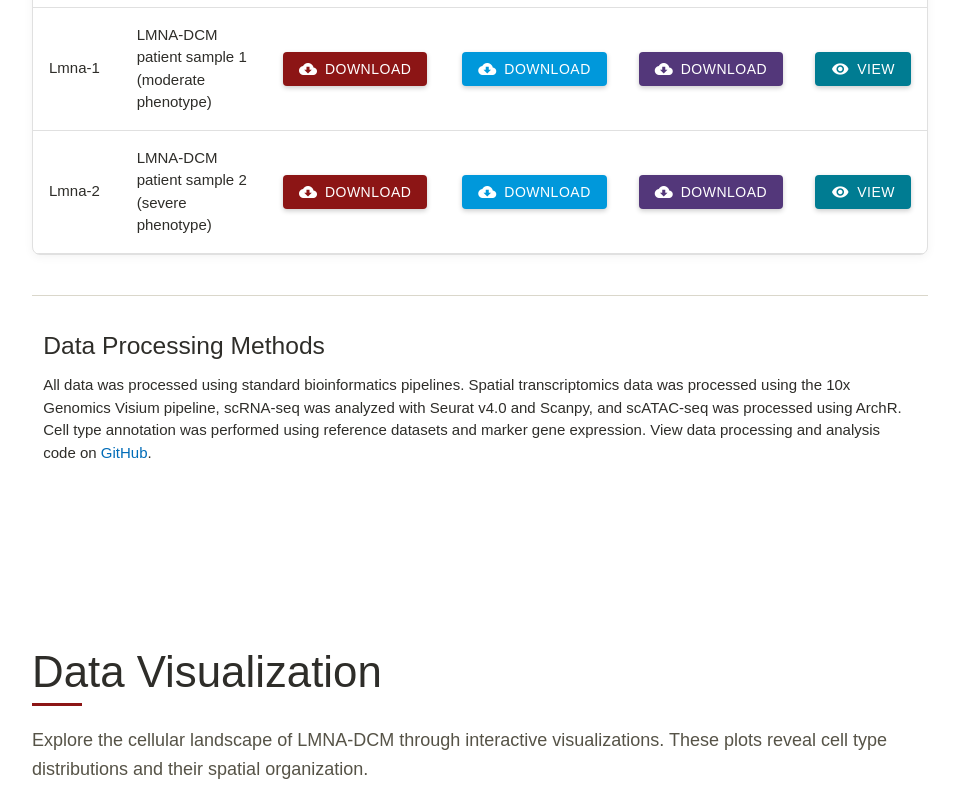
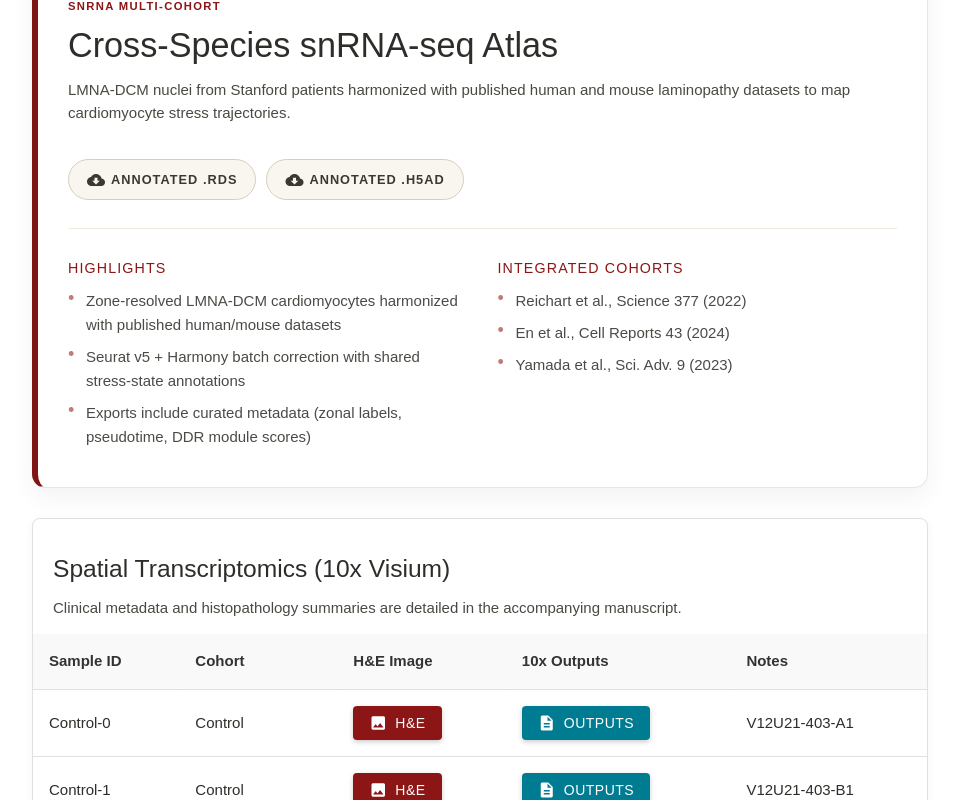
Before and after one commit to finecwg/LMNA_DCM_Portal, a React (Create React App) app in the folder src/frontend/: page / in a window 1280 px wide. Shown: the part 1580-2380 px from the top of the page, without its empty margins (160-1119 px from the left). Built offline with nearby package versions, Linux system fonts and the light colour scheme.

Commit message:
big update

```diff
--- a/src/frontend/package.json
+++ b/src/frontend/package.json
@@ -5,6 +5,7 @@
   "private": true,
   "dependencies": {
     "axios": "^0.27.2",
+    "caniuse-lite": "^1.0.30001755",
     "chart.js": "^3.9.1",
     "materialize-css": "^1.0.0",
     "react": "^18.2.0",
--- a/src/frontend/src/App.css
+++ b/src/frontend/src/App.css
@@ -478,6 +478,171 @@ a:hover {
   transform: translateY(-1px);
 }
 
+.secondary-text {
+  color: #4a4841;
+  line-height: 1.5;
+}
+
+.data-card {
+  border-radius: 14px;
+  background: #fff;
+  margin-bottom: 30px;
+  border: 1px solid #ebe5db;
+  box-shadow: 0 10px 25px rgba(16, 6, 2, 0.05);
+}
+
+.snrna-card {
+  border-left: 6px solid #801515;
+}
+
+.atlas-card {
+  padding: 30px;
+  display: flex;
+  flex-direction: column;
+  gap: 28px;
+}
+
+.atlas-header {
+  display: flex;
+  flex-wrap: wrap;
+  justify-content: space-between;
+  gap: 20px;
+  align-items: flex-start;
+}
+
+.atlas-heading h4 {
+  margin: 10px 0;
+  font-weight: 400;
+}
+
+.atlas-tag {
+  font-size: 0.75rem;
+  letter-spacing: 0.12em;
+  text-transform: uppercase;
+  font-weight: 600;
+  color: #8c1515;
+}
+
+.atlas-actions {
+  display: flex;
+  gap: 10px;
+  flex-wrap: wrap;
+}
+
+.download-stack {
+  display: flex;
+  flex-wrap: wrap;
+  gap: 12px;
+  margin: 20px 0;
+}
+
+.download-pill {
+  display: inline-flex;
+  gap: 6px;
+  align-items: center;
+  justify-content: center;
+  padding: 10px 18px;
+  border-radius: 999px;
+  border: 1px solid #d5cec0;
+  background: #f9f6f0;
+  color: #3a3832;
+  font-weight: 600;
+  text-transform: uppercase;
+  font-size: 0.85rem;
+  letter-spacing: 0.08em;
+  transition: background-color 0.2s ease, color 0.2s ease, border-color 0.2s;
+}
+
+.download-pill:hover,
+.download-pill:focus {
+  background: #8c1515;
+  color: #fff;
+  border-color: #8c1515;
+}
+
+.download-pill i {
+  font-size: 18px;
+}
+
+.atlas-body {
+  display: grid;
+  grid-template-columns: repeat(auto-fit, minmax(240px, 1fr));
+  gap: 30px;
+  border-top: 1px solid #efe9de;
+  padding-top: 20px;
+}
+
+.atlas-column h6 {
+  font-size: 0.95rem;
+  letter-spacing: 0.08em;
+  text-transform: uppercase;
+  color: #8c1515;
+  margin-bottom: 12px;
+}
+
+.atlas-list {
+  list-style: none;
+  padding: 0;
+  margin: 0;
+  color: #4c4a45;
+  line-height: 1.6;
+}
+
+.atlas-list li {
+  position: relative;
+  padding-left: 18px;
+  margin-bottom: 8px;
+}
+
+.atlas-list li::before {
+  content: "•";
+  position: absolute;
+  left: 0;
+  color: #c17c74;
+  font-size: 1.2rem;
+  line-height: 1;
+}
+
+.integration-note {
+  border-top: 1px solid #e3ddd1;
+  padding-top: 15px;
+}
+
+.dataset-label {
+  font-weight: 600;
+  font-size: 0.9rem;
+  text-transform: uppercase;
+  letter-spacing: 0.08em;
+  color: #8c1515;
+}
+
+.dataset-list {
+  margin: 10px 0 0 18px;
+  color: #4c4a45;
+  line-height: 1.5;
+}
+
+.table-header {
+  display: flex;
+  align-items: center;
+  justify-content: space-between;
+  padding: 20px 20px 0;
+}
+
+.pending-card {
+  background-color: #f7f2ec;
+  border-radius: 10px;
+  border: 1px dashed #d8cfc0;
+  padding: 25px;
+  margin-top: 30px;
+}
+
+.pending-header {
+  display: flex;
+  align-items: center;
+  gap: 10px;
+}
+
 /* Modern, elegant color scheme */
 .spatial-btn {
   background-color: #8c1515 !important; /* Stanford Cardinal Red */
@@ -548,3 +713,40 @@ a:hover {
 .waves-effect.waves-light .waves-ripple {
   display: none !important;
 }
+
+/* Publication-ready placeholders */
+.section-placeholder .placeholder-card {
+  background-color: #f8f6f2;
+  border: 1px solid #e0dbce;
+  border-radius: 8px;
+}
+
+.placeholder-status {
+  display: inline-block;
+  padding: 4px 12px;
+  border-radius: 999px;
+  background-color: #fff3e0;
+  color: #b34700;
+  font-size: 0.75rem;
+  letter-spacing: 0.08em;
+  text-transform: uppercase;
+  font-weight: 600;
+  margin-bottom: 18px;
+}
+
+.placeholder-list {
+  margin: 0 0 12px 18px;
+  color: #4c4a45;
+  line-height: 1.5;
+}
+
+.placeholder-list li {
+  margin-bottom: 6px;
+}
+
+.placeholder-footnote {
+  font-size: 0.9rem;
+  color: #6e6b63;
+  font-style: italic;
+  margin-top: 12px;
+}
--- a/src/frontend/src/components/DataTable.js
+++ b/src/frontend/src/components/DataTable.js
@@ -1,58 +1,94 @@
-import React, { useState, useEffect } from "react";
+import React, { useState, useEffect, useRef } from "react";
 import M from "materialize-css";
 
 function DataTable() {
-  const [datasets, setDatasets] = useState([]);
   const [loading, setLoading] = useState(true);
+  const tooltipInstances = useRef([]);
 
   useEffect(() => {
-    // Simulate API fetch with dummy data
-    setTimeout(() => {
-      const dummyData = [
+    const timer = setTimeout(() => {
+      setLoading(false);
+      const elems = document.querySelectorAll(".tooltipped");
+      const instances = M.Tooltip.init(elems, {
+        exitDelay: 100,
+        enterDelay: 200,
+      });
+      tooltipInstances.current = Array.isArray(instances)
+        ? instances
+        : instances
+        ? [instances]
+        : [];
+    }, 500);
+
+    return () => {
+      clearTimeout(timer);
+      tooltipInstances.current.forEach((instance) => instance.destroy());
+    };
+  }, []);
+
+  const snrnaDownloads = [
     {
-          id: 1,
-          name: "Control",
-          description: "Healthy heart tissue control sample",
-          links: {
-            spatial: "#download-spatial-control",
-            scRNA: "#download-scrna-control",
-            scATAC: "#download-scatac-control",
-            details: "#details-control",
-          },
+      label: "Annotated .RDS",
+      href: "https://www.dropbox.com/scl/fi/87zyvuhi696ccibxjqu8d/LMNA_snRNA_human_mouse_Atlas_annotated_DK_250710.rds?rlkey=txnmpdov9ep1xu7qko4jijgjx&dl=0",
+      tooltip: "Download cross-species Seurat object (.rds)",
     },
     {
-          id: 2,
-          name: "Lmna-1",
-          description: "LMNA-DCM patient sample 1 (moderate phenotype)",
-          links: {
-            spatial: "#download-spatial-lmna1",
-            scRNA: "#download-scrna-lmna1",
-            scATAC: "#download-scatac-lmna1",
-            details: "#details-lmna1",
-          },
-        },
-        {
-          id: 3,
-          name: "Lmna-2",
-          description: "LMNA-DCM patient sample 2 (severe phenotype)",
-          links: {
-            spatial: "#download-spatial-lmna2",
-            scRNA: "#download-scrna-lmna2",
-            scATAC: "#download-scatac-lmna2",
-            details: "#details-lmna2",
-          },
+      label: "Annotated .H5AD",
+      href: "https://www.dropbox.com/scl/fi/ljruvsgxcgurz2irjfcjt/LMNA_snRNA_human_mouse_Atlas_annotated_DK_250710.h5ad?rlkey=jrir23rwhuupu2dvkgw6f4tan&dl=0",
+      tooltip: "Download cross-species AnnData object (.h5ad)",
     },
   ];
 
-      setDatasets(dummyData);
-      setLoading(false);
+  const integrationStudies = [
+    "Reichart et al., Science 377 (2022)",
+    "En et al., Cell Reports 43 (2024)",
+    "Yamada et al., Sci. Adv. 9 (2023)",
+  ];
 
-      // Initialize tooltips after data is loaded
-      setTimeout(() => {
-        M.Tooltip.init(document.querySelectorAll(".tooltipped"));
-      }, 100);
-    }, 1000); // Simulate loading delay
-  }, []);
+  const snrnaHighlights = [
+    "Zone-resolved LMNA-DCM cardiomyocytes harmonized with published human/mouse datasets",
+    "Seurat v5 + Harmony batch correction with shared stress-state annotations",
+    "Exports include curated metadata (zonal labels, pseudotime, DDR module scores)",
+  ];
+
+  const spatialSamples = [
+    {
+      id: "Control-0",
+      cohort: "Control",
+      heImage:
+        "https://www.dropbox.com/scl/fi/voxj5ue1ektpjwieu904h/Control-0_V12U21-403-A1.tif?rlkey=2fnrpmfdhbz9hpszfsteaajh4&dl=0",
+      visium:
+        "https://www.dropbox.com/scl/fo/596e1tl5lafdpdfma7sic/ANWLhuAZeI-O423EmDiFTQ8?rlkey=nf2qcxpks6rdyyua5p7nry37r&dl=0",
+      note: "V12U21-403-A1",
+    },
+    {
+      id: "Control-1",
+      cohort: "Control",
+      heImage:
+        "https://www.dropbox.com/scl/fi/77g3m2s5zpqufogc5f2vo/Control-1_V12U21-403-B1.tif?rlkey=zm5z5efx1hof9w77ydk7vc0me&dl=0",
+      visium:
+        "https://www.dropbox.com/scl/fo/osmmln9ky17uqr6cn0h0m/APn1Op96_R88rAEJtDJsfBY?rlkey=45rjihmwo9ie05hngya4sq4tb&dl=0",
+      note: "V12U21-403-B1",
+    },
+    {
+      id: "LMNA-1",
+      cohort: "LMNA-DCM",
+      heImage:
+        "https://www.dropbox.com/scl/fi/g41gnyv1upsvbo098dj2k/LMNA-1_V12U21-403-C1.tif?rlkey=2vcyfol56fy2l44t0vx94xukc&dl=0",
+      visium:
+        "https://www.dropbox.com/scl/fo/y2psllbywwe4i1sqiekds/AKNdX_mYQZdGujyXjJMvMw0?rlkey=qhkslia1l98myk5atxcgj2lgw&dl=0",
+      note: "V12U21-403-C1",
+    },
+    {
+      id: "LMNA-2",
+      cohort: "LMNA-DCM",
+      heImage:
+        "https://www.dropbox.com/scl/fi/sstxw7n3oyeyjgpmiboxb/LMNA-2_V12U21-403-D1.tif?rlkey=9r3vy8nh2nd8nnzt7oypyykxf&dl=0",
+      visium:
+        "https://www.dropbox.com/scl/fo/djqwur7f0tfc0nlaqrb5d/AMvmAEojlVFM_ZrNdkLmDHQ?rlkey=9wk151vlhg7zhopeg6bi7aap3&dl=0",
+      note: "V12U21-403-D1",
+    },
+  ];
 
   return (
     <section id="data" className="section scrollspy">
@@ -82,86 +118,141 @@ function DataTable() {
             </div>
           </div>
         ) : (
+          <>
+            <div className="data-card snrna-card atlas-card">
+              <div className="atlas-header">
+                <div className="atlas-heading">
+                  <span className="atlas-tag">snRNA multi-cohort</span>
+                  <h4>Cross-Species snRNA-seq Atlas</h4>
+                  <p className="secondary-text">
+                    LMNA-DCM nuclei from Stanford patients harmonized with
+                    published human and mouse laminopathy datasets to map
+                    cardiomyocyte stress trajectories.
+                  </p>
+                </div>
+                <div className="atlas-actions">
+                  {snrnaDownloads.map((file) => (
+                    <a
+                      key={file.href}
+                      href={file.href}
+                      target="_blank"
+                      rel="noopener noreferrer"
+                      className="download-pill tooltipped"
+                      data-position="bottom"
+                      data-tooltip={file.tooltip}
+                    >
+                      <i className="material-icons">cloud_download</i>
+                      {file.label}
+                    </a>
+                  ))}
+                </div>
+              </div>
+
+              <div className="atlas-body">
+                <div className="atlas-column">
+                  <h6>Highlights</h6>
+                  <ul className="atlas-list">
+                    {snrnaHighlights.map((item) => (
+                      <li key={item}>{item}</li>
+                    ))}
+                  </ul>
+                </div>
+                <div className="atlas-column">
+                  <h6>Integrated cohorts</h6>
+                  <ul className="atlas-list">
+                    {integrationStudies.map((study) => (
+                      <li key={study}>{study}</li>
+                    ))}
+                  </ul>
+                </div>
+              </div>
+            </div>
+
             <div className="data-table-container">
+              <div className="table-header">
+                <div>
+                  <h5>Spatial Transcriptomics (10x Visium)</h5>
+                  <p className="secondary-text">
+                    Clinical metadata and histopathology summaries are detailed
+                    in the accompanying manuscript.
+                  </p>
+                </div>
+              </div>
               <table className="data-resources-table">
                 <thead>
                   <tr>
                     <th>Sample ID</th>
-                  <th>Description</th>
-                  <th>Spatial Transcriptomics</th>
-                  <th>scRNA-seq</th>
-                  <th>scATAC-seq</th>
-                  <th>Details</th>
+                    <th>Cohort</th>
+                    <th>H&amp;E Image</th>
+                    <th>10x Outputs</th>
+                    <th>Notes</th>
                   </tr>
                 </thead>
                 <tbody>
-                {datasets.map((dataset) => (
-                  <tr key={dataset.id}>
+                  {spatialSamples.map((sample) => (
+                    <tr key={sample.id}>
                       <td>
-                      <strong>{dataset.name}</strong>
+                        <strong>{sample.id}</strong>
                       </td>
-                    <td>{dataset.description}</td>
+                      <td>{sample.cohort}</td>
                       <td>
                         <a
-                        href={dataset.links.spatial}
+                          href={sample.heImage}
+                          target="_blank"
+                          rel="noopener noreferrer"
                           className="download-btn spatial-btn tooltipped"
                           data-position="bottom"
-                        data-tooltip="Download Visium spatial transcriptomics data"
+                          data-tooltip="View H&E reference image"
                         >
-                        <i className="material-icons left">cloud_download</i>
-                        DOWNLOAD
+                          <i className="material-icons left">image</i>
+                          H&amp;E
                         </a>
                       </td>
                       <td>
                         <a
-                        href={dataset.links.scRNA}
-                        className="download-btn scrna-btn tooltipped"
+                          href={sample.visium}
+                          target="_blank"
+                          rel="noopener noreferrer"
+                          className="download-btn details-btn tooltipped"
                           data-position="bottom"
-                        data-tooltip="Download scRNA-seq data"
+                          data-tooltip="Download 10x Genomics Visium outputs"
                         >
-                        <i className="material-icons left">cloud_download</i>
-                        DOWNLOAD
+                          <i className="material-icons left">description</i>
+                          Outputs
                         </a>
                       </td>
-                    <td>
-                      <a
-                        href={dataset.links.scATAC}
-                        className="download-btn scatac-btn tooltipped"
-                        data-position="bottom"
-                        data-tooltip="Download scATAC-seq data"
-                      >
-                        <i className="material-icons left">cloud_download</i>
-                        DOWNLOAD
-                      </a>
-                    </td>
-                    <td>
-                      <a
-                        href={dataset.links.details}
-                        className="download-btn details-btn tooltipped"
-                        data-position="bottom"
-                        data-tooltip="View detailed information about this sample"
-                      >
-                        <i className="material-icons left">visibility</i>
-                        VIEW
-                      </a>
-                    </td>
+                      <td>{sample.note}</td>
                     </tr>
                   ))}
                 </tbody>
               </table>
             </div>
+
+            <div className="card-panel pending-card">
+              <div className="pending-header">
+                <h5>scATAC-seq Release</h5>
+              </div>
+              <p className="secondary-text">
+                Processed peak/barcode matrices and ArchR project files will be released soon.
+              </p>
+            </div>
+          </>
         )}
 
         <div className="row methods-section">
           <div className="col s12">
             <h5>Data Processing Methods</h5>
             <p>
-              All data was processed using standard bioinformatics pipelines.
-              Spatial transcriptomics data was processed using the 10x Genomics
-              Visium pipeline, scRNA-seq was analyzed with Seurat v4.0 and
-              Scanpy, and scATAC-seq was processed using ArchR. Cell type
-              annotation was performed using reference datasets and marker gene
-              expression. View data processing and analysis code on{" "}
+              Spatial transcriptomics data were processed with the 10x Genomics
+              Visium pipeline (Space Ranger v2) followed by zone-aware
+              normalization and Cell2location mapping. The cross-species
+              single-nucleus RNA atlas was harmonized in Seurat v5 + Harmony,
+              integrating Stanford LMNA-DCM nuclei with published human/mouse
+              laminopathy datasets (Reichart et al., En et al., Yamada et al.).
+              scATAC-seq objects are being finalized in ArchR and will be
+              deposited alongside fragments files. Cell-state annotations rely
+              on curated marker panels and trajectory analysis.
+              View processing notebooks and QC reports on{" "}
               <a href="https://github.com/finecwg/LMNA_DCM_Portal">GitHub</a>.
             </p>
           </div>
--- a/src/frontend/src/components/Funders.js
+++ b/src/frontend/src/components/Funders.js
@@ -9,7 +9,7 @@ function Funders() {
     },
     {
       name: "Stanford Medicine",
-      logo: "https://online.stanford.edu/sites/default/files/styles/embedded_medium/public/school/stanford_medicine_logo.png?itok=LS2dTrT1",
+      logo: "https://encrypted-tbn0.gstatic.com/images?q=tbn:ANd9GcRZ_DYBwXc7XKNyPosFS152S16tlCrHkd5clw&s",
       link: "https://med.stanford.edu",
     },
     {
--- a/src/frontend/src/components/Header.js
+++ b/src/frontend/src/components/Header.js
@@ -28,10 +28,7 @@ function Header() {
                 <a href="#data">Data</a>
               </li>
               <li>
-                <a href="#visualization">Visualizations</a>
-              </li>
-              <li>
-                <a href="#expression">Gene Expression</a>
+                <a href="#publication">Publication</a>
               </li>
               <li>
                 <a href="#funders">Funders</a>
@@ -52,10 +49,7 @@ function Header() {
           <a href="#data">Data</a>
         </li>
         <li>
-          <a href="#visualization">Visualizations</a>
-        </li>
-        <li>
-          <a href="#expression">Gene Expression</a>
+          <a href="#publication">Publication</a>
         </li>
         <li>
           <a href="#funders">Funders</a>
--- a/src/frontend/src/components/HomePage.js
+++ b/src/frontend/src/components/HomePage.js
@@ -7,16 +7,19 @@ import CellxGeneEmbed from "./CellxGeneEmbed";
 import Publication from "./Publication";
 import Funders from "./Funders";
 import Team from "./Team";
+import featureFlags from "../config/featureFlags";
 
 function HomePage() {
+  const { dataVisualization, geneExpression, cellAtlas } = featureFlags;
+
   return (
     <div className="home-page">
       <main>
         <Summary />
         <DataTable />
-        <DataVisualization />
-        <ExpressionVisualization />
-        <CellxGeneEmbed />
+        {dataVisualization && <DataVisualization />}
+        {geneExpression && <ExpressionVisualization />}
+        {cellAtlas && <CellxGeneEmbed />}
         <Publication />
         <Funders />
         <Team />
--- a/src/frontend/src/components/Publication.js
+++ b/src/frontend/src/components/Publication.js
@@ -29,15 +29,16 @@ function Publication() {
                 className="publication-abstract"
                 style={{ marginBottom: "10px" }}
               >
-                Lamin A/C-related dilated cardiomyopathy (LMNA-DCM) is a
-                devastating genetic heart disease with limited treatment
-                options. In this study, we present the first comprehensive
-                spatial and single-cell transcriptomic atlas of LMNA-DCM,
-                providing unprecedented insights into the disease progression
-                mechanisms. Our multi-omics approach reveals how cardiomyocyte
-                nuclear blebbing leads to rupture and apoptosis, while ECM
-                signaling triggers severe fibrosis by activating quiescent
-                cardiac fibroblasts.
+                Lamin A/C cardiomyopathy accounts for a small fraction of DCM
+                yet drives early arrhythmias, zonal fibrosis, and sudden death.
+                We combine Visium spatial profiling with joint single-nucleus
+                RNA/ATAC sequencing to chart four myocardial damage tiers where
+                cardiomyocyte stress trajectories, DNA damage response, and ECM
+                remodeling rise in concert. Patient-derived LMNA iPSC-CMs reveal
+                a mechanosensitive loop—nuclear blebbing, rupture, γH2AX foci increase—that is reversible with blebbistatin unloading.
+                The same trajectory exhibits PARP1 hyperactivation and NAD⁺
+                depletion, pointing to mechano-metabolic interventions such as
+                PARP inhibition, NAD⁺ repletion, and early mechanical unloading.
               </p>
               <div className="publication-links">
                 <a
@@ -62,35 +63,38 @@ function Publication() {
             <div className="card-panel">
               <h5>
                 <i className="material-icons left blue-text">track_changes</i>{" "}
-                Key Finding 1
+                Zonal fibrosis + DDR coupling
               </h5>
               <p>
-                Spatial transcriptomics identified regional progression of
-                tissue defects in LMNA-DCM hearts.
+                Visium mapping revealed four damage tiers where fibrosis,
+                γH2AX, and DDR module scores rise in lockstep from epicardium to
+                endocardium.
               </p>
             </div>
           </div>
           <div className="col s12 m4">
             <div className="card-panel">
               <h5>
-                <i className="material-icons left blue-text">lightbulb</i> Key
-                Finding 2
+                <i className="material-icons left blue-text">lightbulb</i>
+                Mechanosensitive nuclear rupture
               </h5>
               <p>
-                Cardiomyocyte nuclear blebbing and rupture lead to apoptosis in
-                a progressive manner.
+                LMNA iPSC-CMs uniquely exhibit nuclear blebbing, double-strand
+                breaks, and apoptosis under mechanical stress, all reversible
+                with blebbistatin unloading.
               </p>
             </div>
           </div>
           <div className="col s12 m4">
             <div className="card-panel">
               <h5>
-                <i className="material-icons left blue-text">insights</i> Key
-                Finding 3
+                <i className="material-icons left blue-text">insights</i>
+                PARP1–NAD⁺ therapeutic axis
               </h5>
               <p>
-                ECM signaling transforms quiescent cardiac fibroblasts into
-                pro-fibrotic cells.
+                PARP1 hyperactivation depletes NAD⁺ along the cardiomyocyte
+                trajectory, nominating PARP inhibition, NAD⁺ repletion, and early
+                unloading as actionable strategies.
               </p>
             </div>
           </div>
--- /dev/null
+++ b/src/frontend/src/config/featureFlags.js
@@ -0,0 +1,7 @@
+const featureFlags = Object.freeze({
+  dataVisualization: false,
+  geneExpression: false,
+  cellAtlas: false,
+});
+
+export default featureFlags;
```
Also changed, not shown: src/frontend/src/components/SectionPlaceholder.js (added, +36 -0 lines), src/frontend/src/components/Summary.js (+9 -11 lines), 2 other files (tests, documents, lock files or other folders). Lines whose indentation alone changed are shown as unchanged.
